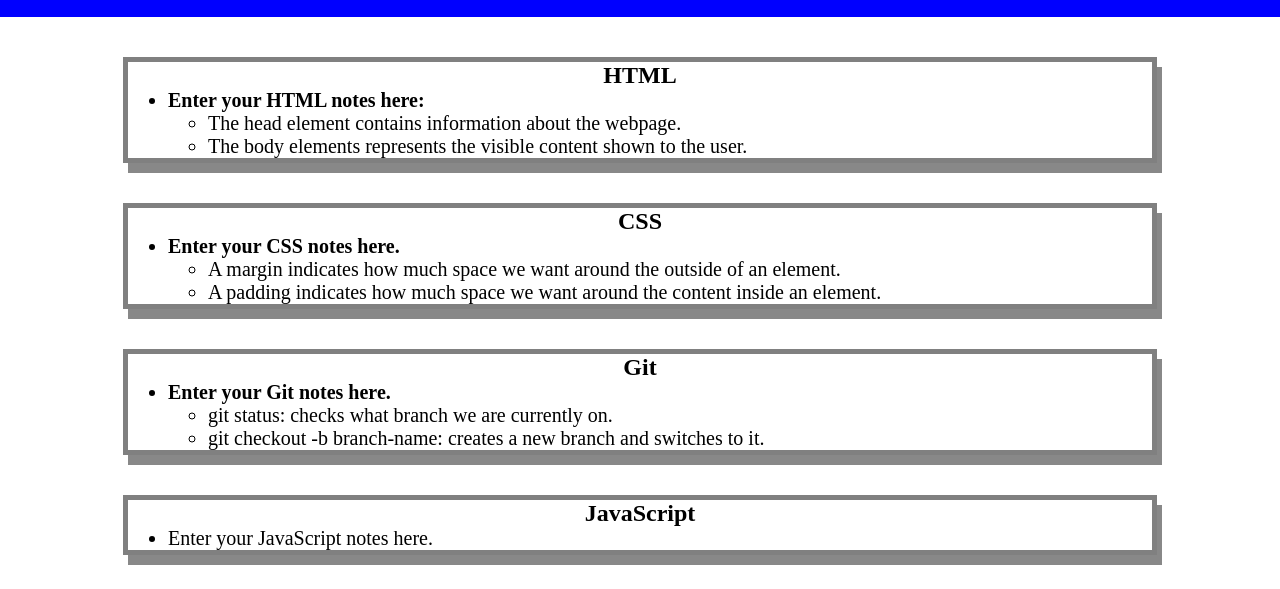
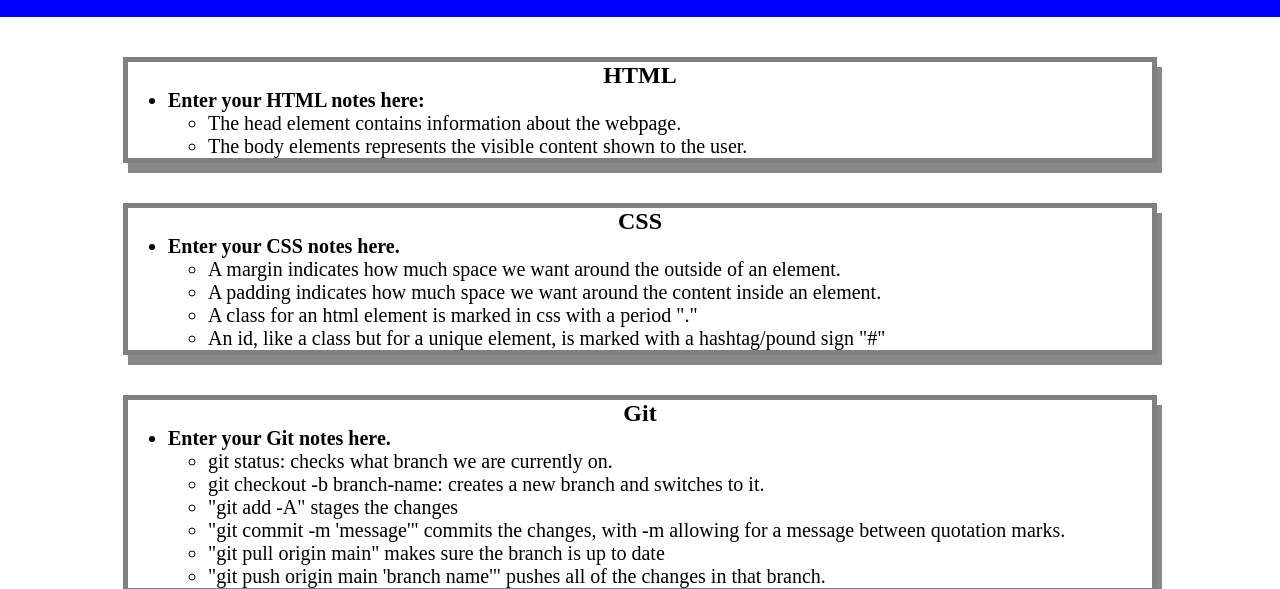
Before and after one commit to AMShegstad/prework-study-guide, a plain HTML site: page prework-study-guide/index.html in a window 1280 px wide. Shown: the part 103-692 px from the top of the page. Drawn offline with Linux system fonts and the light colour scheme.

Commit message:
added more CSS notes to html

```diff
--- a/prework-study-guide/index.html
+++ b/prework-study-guide/index.html
@@ -30,7 +30,9 @@
           <li><strong>Enter your CSS notes here.</strong></li>
           <ul>
             <li> A margin indicates how much space we want around the outside of an element.</li>
-            <li>A padding indicates how much space we want around the content inside an element.</li>
+            <li> A padding indicates how much space we want around the content inside an element.</li>
+            <li> A class for an html element is marked in css with a period "."</li>
+            <li> An id, like a class but for a unique element, is marked with a hashtag/pound sign "#"</li>
           </ul>
         </ul>
       </section>
@@ -42,6 +44,10 @@
           <ul>
             <li>git status: checks what branch we are currently on.</li>
             <li>git checkout -b branch-name: creates a new branch and switches to it.</li>
+            <li>"git add -A" stages the changes</li>
+            <li>"git commit -m 'message'" commits the changes, with -m allowing for a message between quotation marks.</li>
+            <li>"git pull origin main" makes sure the branch is up to date</li>
+            <li>"git push origin main 'branch name'" pushes all of the changes in that branch.</li>
           </ul>
         </ul>
       </section>
```
